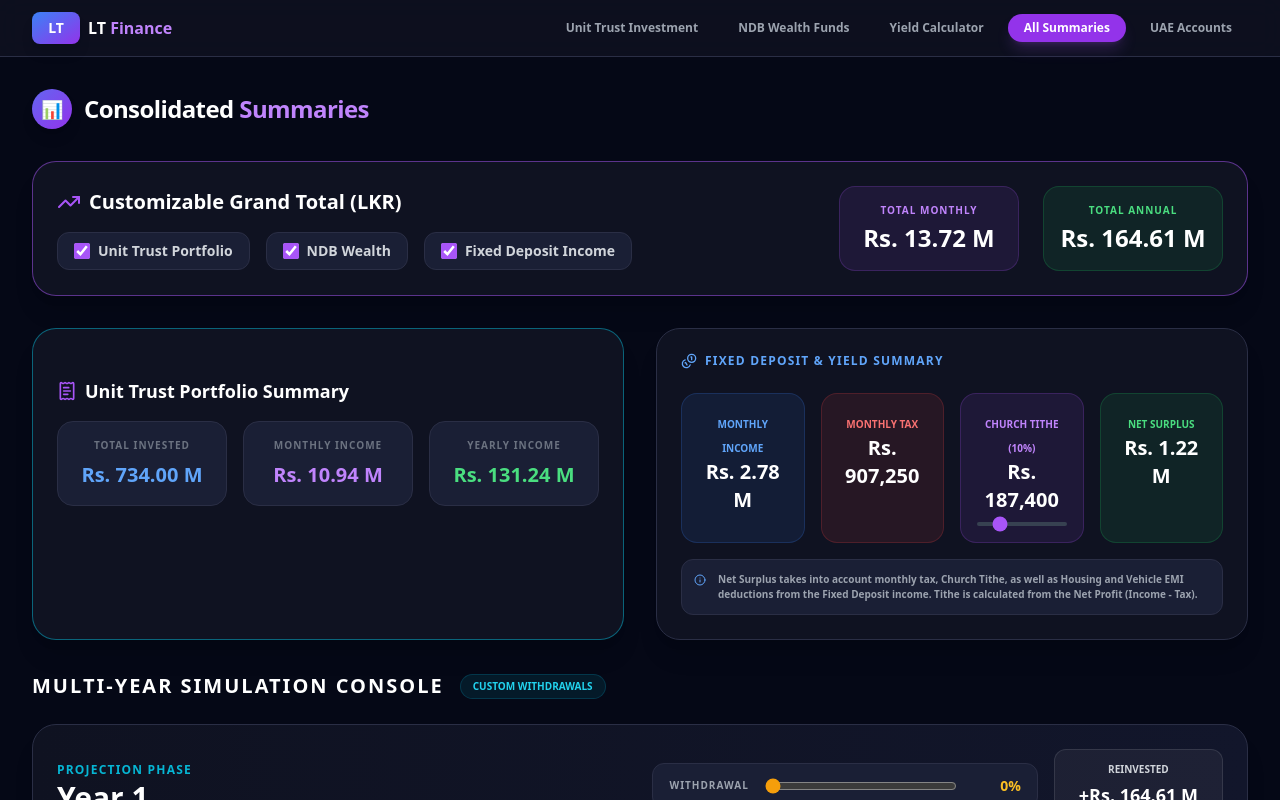
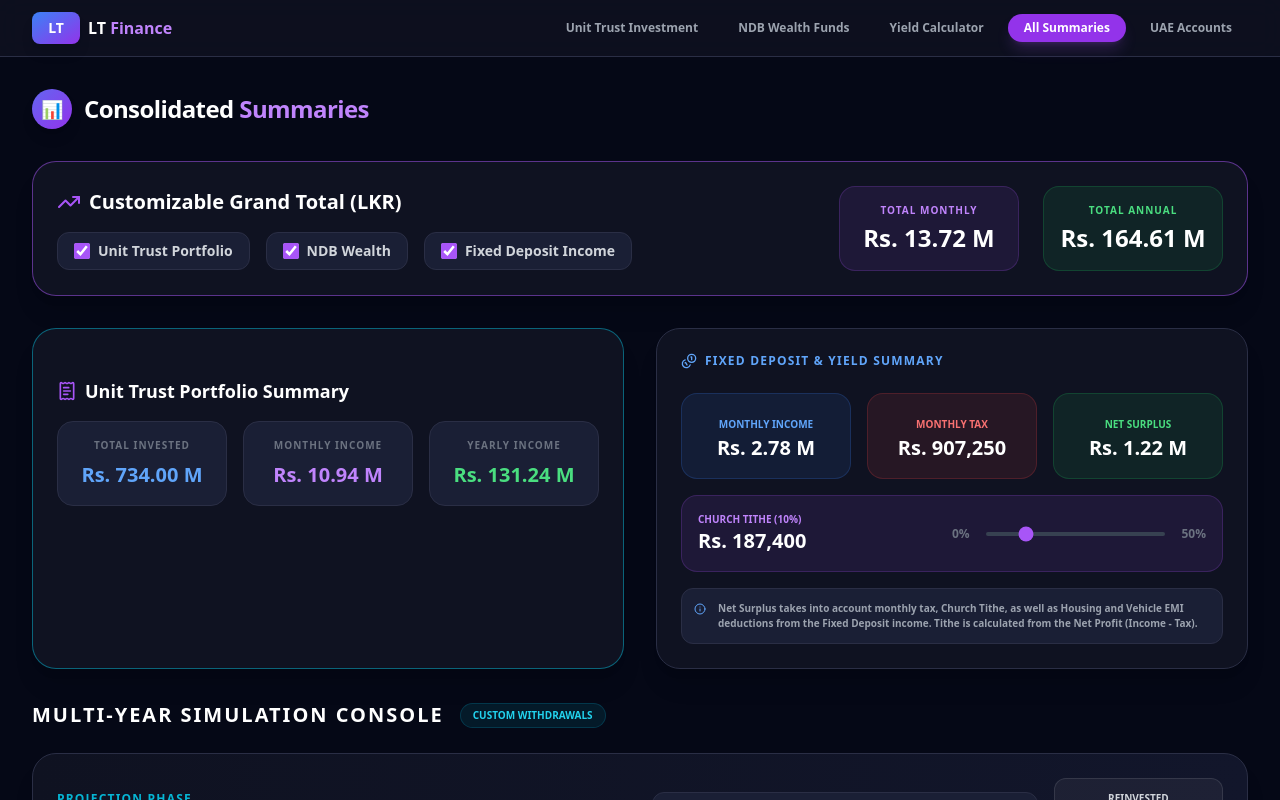
Before and after one commit to lahirutw85/Intrest-App, a React (Vite) app: page / in a window 1280 px wide. Both pictures are taken after a click on the button "All Summaries". Shown: the top 800 px of the page. Built offline with nearby package versions, Linux system fonts and the light colour scheme; no server answers.

Commit message:
Move Church Tithe to a dedicated row below the main grid

```diff
--- a/src/SummaryDashboard.jsx
+++ b/src/SummaryDashboard.jsx
@@ -340,7 +340,7 @@ export default function SummaryDashboard() {
                                 <div className="flex items-center gap-2 text-blue-400 font-bold uppercase tracking-widest text-xs mb-6">
                                     <Coins className="w-4 h-4" /> Fixed Deposit & Yield Summary
                                 </div>
-                                <div className="grid grid-cols-1 sm:grid-cols-4 gap-4">
+                                <div className="grid grid-cols-1 sm:grid-cols-3 gap-4">
                                     <div className="p-4 bg-blue-500/10 border border-blue-500/20 rounded-2xl text-center">
                                         <span className="text-[10px] text-blue-400 font-black uppercase">Monthly Income</span>
                                         <div className="text-xl font-black text-white">Rs. {formatMoney(utResults.monthlyFd)}</div>
@@ -349,10 +349,18 @@ export default function SummaryDashboard() {
                                         <span className="text-[10px] text-red-400 font-black uppercase">Monthly Tax</span>
                                         <div className="text-xl font-black text-white text-red-400">Rs. {formatMoney(utResults.monthlyFdTax)}</div>
                                     </div>
-                                    <div className="p-4 bg-purple-500/10 border border-purple-500/20 rounded-2xl text-center">
+                                    <div className="p-4 bg-green-500/10 border border-green-500/20 rounded-2xl text-center">
+                                        <span className="text-[10px] text-green-400 font-black uppercase">Net Surplus</span>
+                                        <div className="text-xl font-black text-white">Rs. {formatMoney(utResults.monthlyFd - utResults.monthlyFdTax - utResults.monthlyLoan - utResults.monthlyVehicle - utResults.monthlyTithe)}</div>
+                                    </div>
+                                </div>
+                                <div className="mt-4 p-4 bg-purple-500/10 border border-purple-500/20 rounded-2xl flex flex-col md:flex-row items-center justify-between gap-4">
+                                    <div className="flex flex-col text-center md:text-left">
                                         <span className="text-[10px] text-purple-400 font-black uppercase">Church Tithe ({tithePercent}%)</span>
                                         <div className="text-xl font-black text-white text-purple-400">Rs. {formatMoney(utResults.monthlyTithe)}</div>
-                                        <div className="mt-2 flex items-center justify-center gap-2">
+                                    </div>
+                                    <div className="w-full md:w-1/2 flex items-center gap-4">
+                                        <span className="text-xs font-bold text-gray-500">0%</span>
                                         <input
                                             type="range"
                                             min="0"
@@ -362,11 +370,7 @@ export default function SummaryDashboard() {
                                             onChange={(e) => setTithePercent(Number(e.target.value))}
                                             className="w-full accent-purple-500 h-1 bg-gray-700 rounded-lg appearance-none"
                                         />
-                                        </div>
-                                    </div>
-                                    <div className="p-4 bg-green-500/10 border border-green-500/20 rounded-2xl text-center">
-                                        <span className="text-[10px] text-green-400 font-black uppercase">Net Surplus</span>
-                                        <div className="text-xl font-black text-white">Rs. {formatMoney(utResults.monthlyFd - utResults.monthlyFdTax - utResults.monthlyLoan - utResults.monthlyVehicle - utResults.monthlyTithe)}</div>
+                                        <span className="text-xs font-bold text-gray-500">50%</span>
                                     </div>
                                 </div>
                                 <div className="mt-4 flex items-start gap-3 p-3 rounded-xl bg-[#1a1f35] border border-[#2a2e45] text-gray-400 text-[10px] font-bold">
```
Lines whose indentation alone changed are shown as unchanged.
